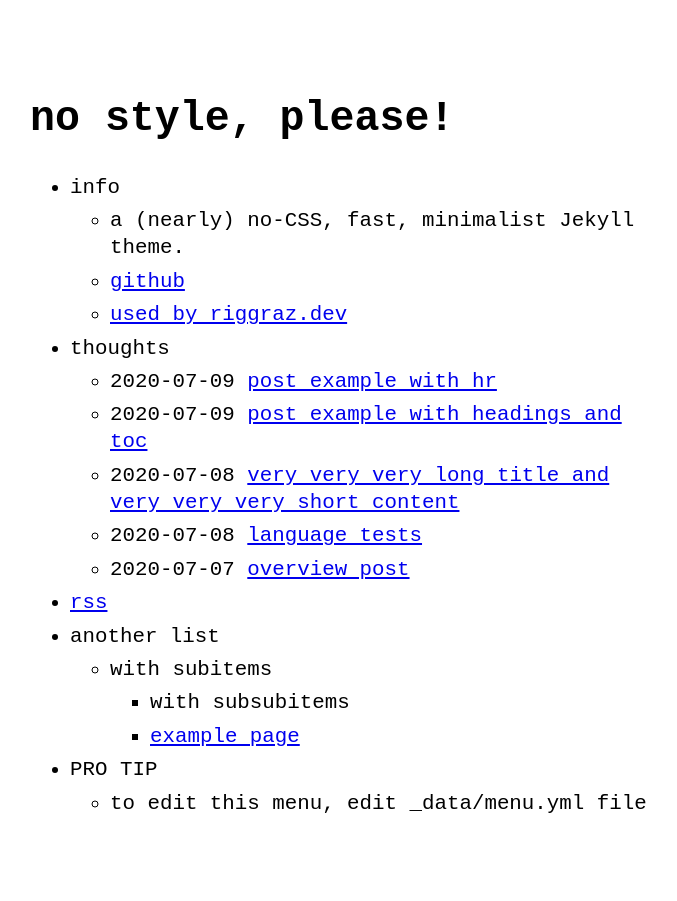
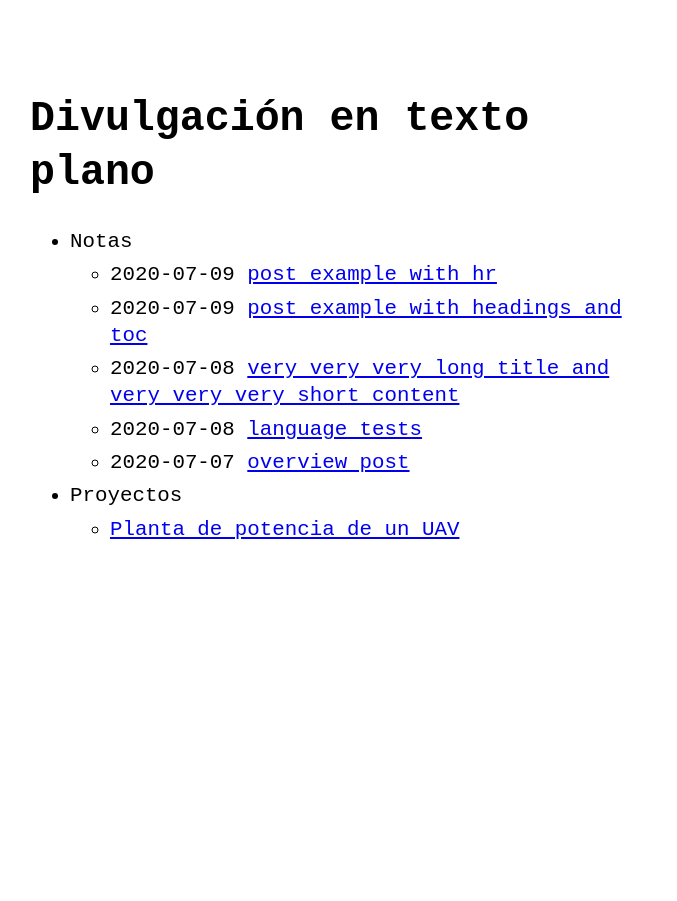
Before and after one commit to jordirenau/jordirenau.github.io, a Jekyll site: the page built from docs/index.md, in a window 1280 px wide. Shown: the whole page, without its empty margins (290-967 px from the left). Built offline with Jekyll 4.4.1, drawn with Linux system fonts in a browser that asks for light colours.

Commit message:
actualizado

```diff
--- a/docs/_config.yml
+++ b/docs/_config.yml
@@ -1,9 +1,10 @@
-title: no style, please! # name of the site
-author: Riccardo Graziosi # name of site's author
-email: riccardo.graziosi97@gmail.com # email of site's author
-url: https://riggraz.dev/no-style-please # root address of the site
+title: Divulgación en texto plano # name of the site
+author: Jordi Renau # name of site's author
+email: jordi.renau@uchceu.es # email of site's author
+url: https://jordirenau.github.io # root address of the site
 description: > # description of the site (multiple lines allowed)
-  A (nearly) no-CSS, fast, minimalist Jekyll theme.
+  Sitio web para la divulgación de las actividades, proyectos e investigación del grupo de
+  investigación y desarrollo de tecnologías en aplicaciones energéticas (TecEner).
 
 permalink: /:slug.html
 
--- a/docs/_data/menu.yml
+++ b/docs/_data/menu.yml
@@ -2,36 +2,36 @@
 # https://github.com/riggraz/no-style-please#customize-the-menu
 
 entries:
-  - title: info
-    url: false
-    entries:
-      - title: a (nearly) no-CSS, fast, minimalist Jekyll theme.
-        url: false
-      - title: github
-        url: https://github.com/riggraz/no-style-please
-      - title: used by riggraz.dev
-        url: https://riggraz.dev/
+#  - title: info
+#    url: false
+#    entries:
+#      - title: a (nearly) no-CSS, fast, minimalist Jekyll theme.
+#        url: false
+#      - title: github
+#        url: https://github.com/riggraz/no-style-please
+#      - title: used by riggraz.dev
+#        url: https://riggraz.dev/
 
-  - title: thoughts
+  - title: Notas
     post_list: true
     url: false
     entries: false
 
-  - title: rss
-    url: feed.xml
+#  - title: rss
+#    url: feed.xml
 
-  - title: another list
+  - title: Proyectos
     url: false
     entries:
-      - title: with subitems
-        url: false
-        entries:
-          - title: with subsubitems
-            url: false
-          - title: example page
-            url: about
-  - title: PRO TIP
-    url: false
-    entries:
-      - title: to edit this menu, edit _data/menu.yml file
-        url: false
+      - title: Planta de potencia de un UAV
+        url: Projects/UAV
+    #    entries:
+    #      - title: with subsubitems
+    #        url: false
+    #      - title: example page
+    #        url: about
+  #- title: PRO TIP
+  #  url: false
+  #  entries:
+  #    - title: to edit this menu, edit _data/menu.yml file
+  #      url: false
```
Also changed, not shown: docs/Projects/UAV.md (added, +6 -0 lines), docs/about.md (+1 -3 lines).
